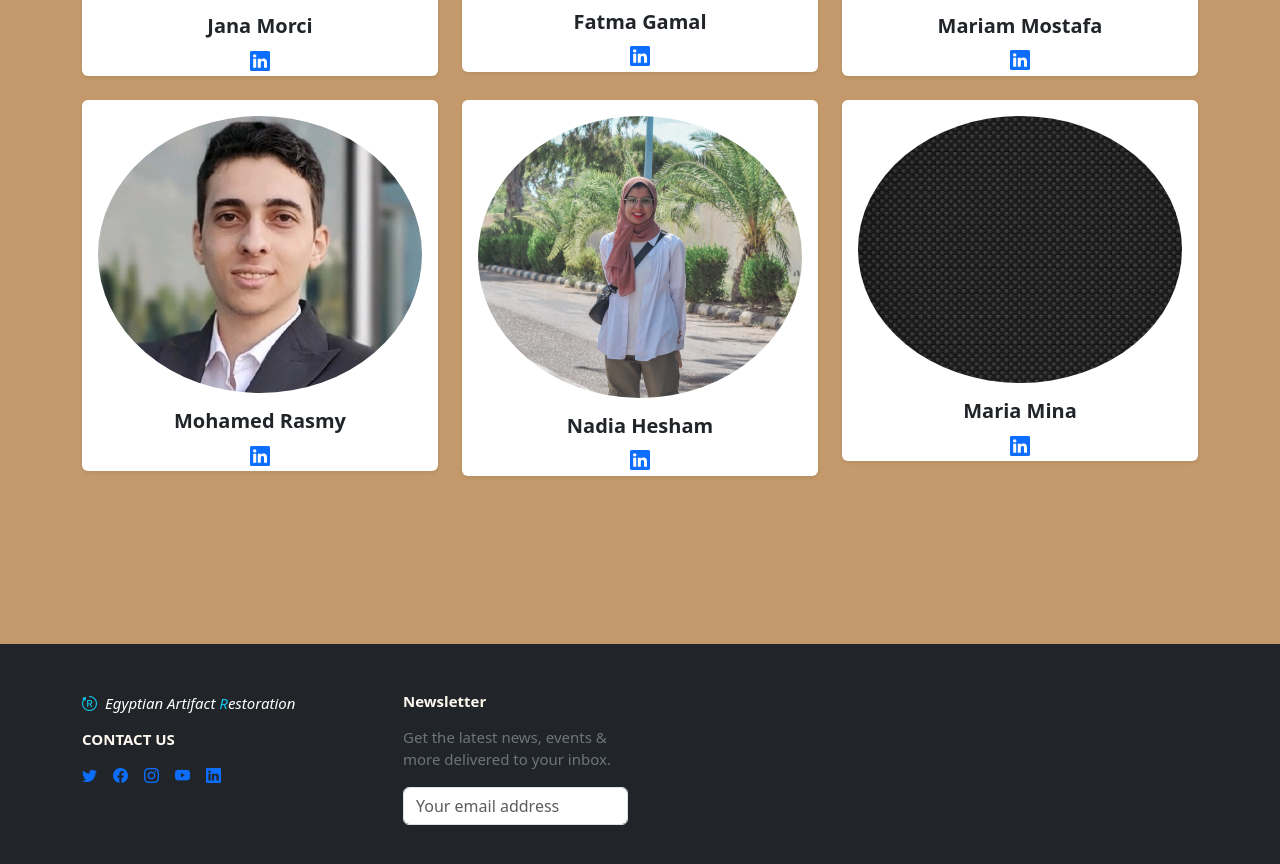
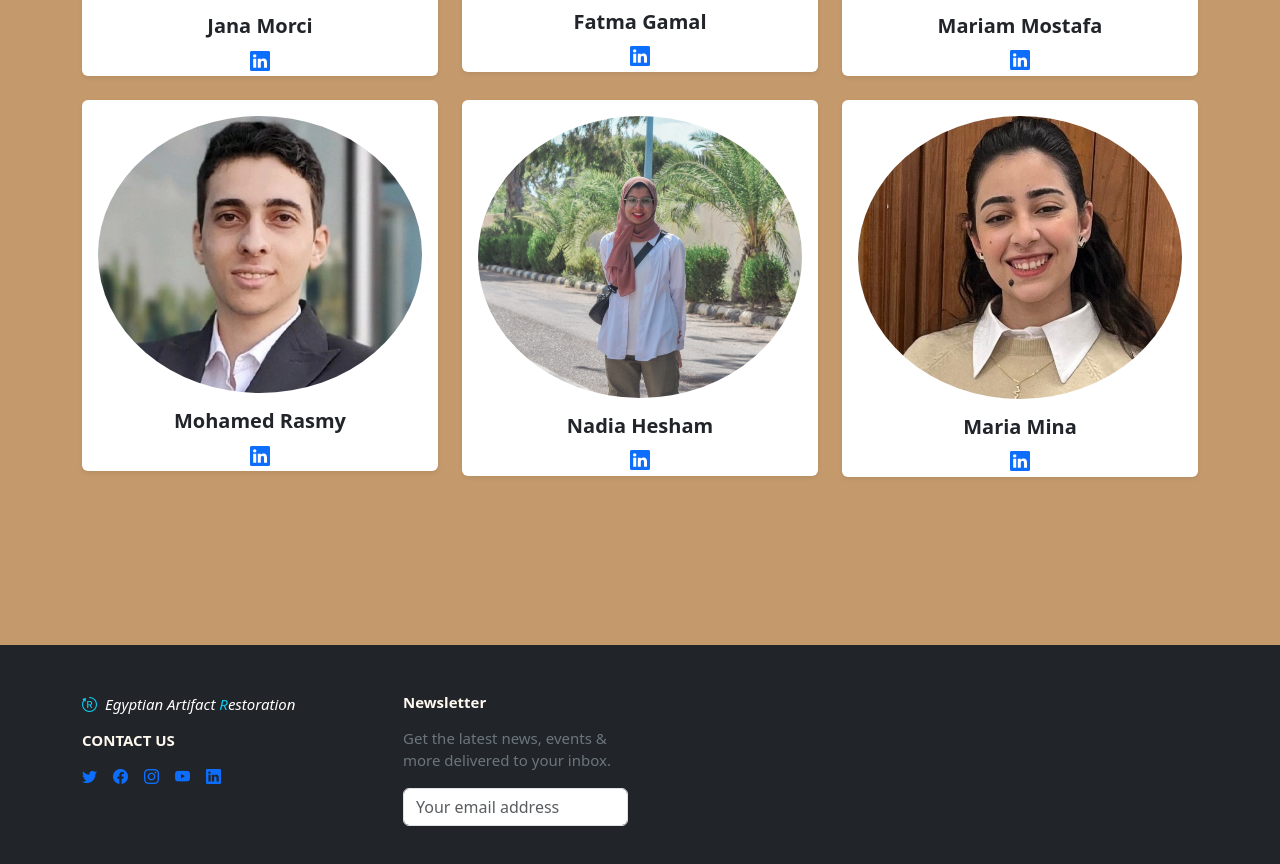
Before and after one commit to MariamAbdellah/Ancient-Walk-Project, a React (Create React App) app in the folder Frontend/: page /aboutus in a window 1280 px wide. Shown: the part 2315-3179 px from the top of the page. Built offline with nearby package versions, Linux system fonts and the light colour scheme.

Commit message:
added photo of member and linkedin

```diff
--- a/Frontend/src/aboutus.js
+++ b/Frontend/src/aboutus.js
@@ -219,9 +219,9 @@ export default function About() {
         {/* Member 6 */}
         <div className="col-6 col-md-4 col-lg-4">
           <div className="card border-0 shadow-sm team-card">
-            <img src="img/member.jpg" className="card-img-top rounded-circle p-3" alt="Team Member" />
+            <img src="img/mariaa.jpg" className="card-img-top rounded-circle p-3" alt="Team Member" />
             <h5 className="card-title text-dark fw-bold">Maria Mina</h5>
-            <Link to="#" target="_blank" className="social-icon fs-5"><i className="bi bi-linkedin"></i></Link>
+            <Link to="https://www.linkedin.com/in/maria-mina-fekry" target="_blank" className="social-icon fs-5"><i className="bi bi-linkedin"></i></Link>
           </div>
         </div>
       </div>
```
Also changed, not shown: Frontend/public/img/maria.jpg (added), Frontend/public/img/mariaa.jpg (added).
